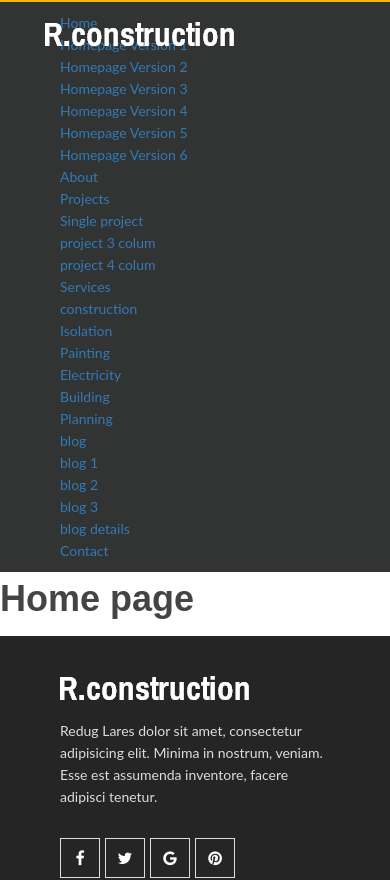
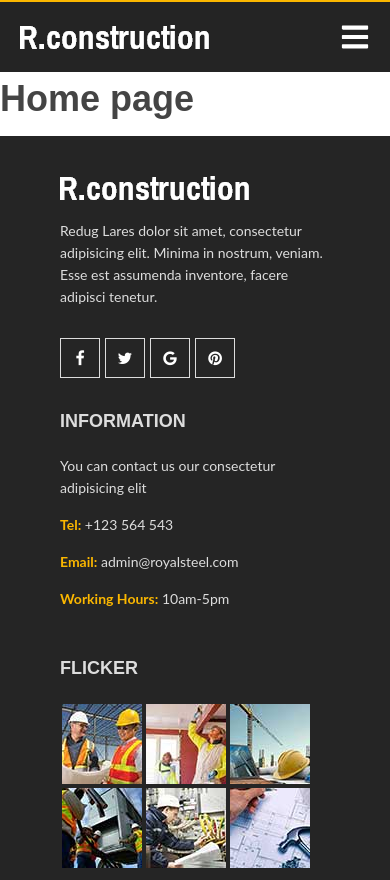
Before and after one commit to codeshift-az/azsur.az, a React (Vite) app: page /en/ in a window 390 px wide. Shown: the top 880 px of the page. Built offline with nearby package versions, Linux system fonts and the light colour scheme.

Commit message:
header/footer updated

```diff
--- a/package.json
+++ b/package.json
@@ -21,6 +21,7 @@
     "react-dom": "^18.3.1",
     "react-helmet-async": "^2.0.5",
     "react-i18next": "^14.1.2",
+    "react-icons": "^5.3.0",
     "react-redux": "^9.1.2",
     "react-router-dom": "^6.24.0"
   },
--- a/src/assets/css/style.css
+++ b/src/assets/css/style.css
@@ -231,14 +231,7 @@ body {
 .mainmenu ul#nav> li> a{
   position:relative;
 }
-.mainmenu ul#nav > li > a::after {
-  content: "";
-  font-family: fontawesome;
-  font-size: 17px;
-  position: absolute;
-  right: -3px;
-  top: 1px;
-}
+
 .mainmenu ul li:nth-child(2) a:after{
 	display:none;
 }
@@ -1379,7 +1372,7 @@ tab-menu {
 /*  16.service page Area
 /*----------------------------------------*/
 .breadcrumb-area {
-  background: rgba(0, 0, 0, 0) url("/src/assets/images/background/ser.jpg") no-repeat scroll center top / cover ;
+  background: rgba(0, 0, 0, 0)  no-repeat scroll center top / cover ;
   background-attachment: fixed;
 }
 .overly-bread {
@@ -2071,3 +2064,11 @@ width: 100%;
     border: 1px solid #FBB700;
     background:#FBB700;
 }
+
+
+.mobile-header{
+  display: flex;
+  justify-content: space-between;
+  align-items: center;
+  padding: 20px;
+}
--- a/src/components/Layout/Footer/index.tsx
+++ b/src/components/Layout/Footer/index.tsx
@@ -18,10 +18,10 @@ const Footer = () => {
               <p> Redug Lares dolor sit amet, consectetur adipisicing elit. Minima in nostrum, veniam. Esse est assumenda inventore, facere adipisci tenetur.</p>
               <div className="footer-icons">
                 <ul>
-                  <li><a href="#"><i className="fa fa-facebook" /></a></li>
-                  <li><a href="#"><i className="fa fa-twitter" /></a></li>
-                  <li><a href="#"><i className="fa fa-google" /></a></li>
-                  <li><a href="#"><i className="fa fa-pinterest" /></a></li>
+                  <li><Link to="#"><i className="fa fa-facebook" /></Link></li>
+                  <li><Link to="#"><i className="fa fa-twitter" /></Link></li>
+                  <li><Link to="#"><i className="fa fa-google" /></Link></li>
+                  <li><Link to="#"><i className="fa fa-pinterest" /></Link></li>
                 </ul>
               </div>
             </div>
@@ -47,12 +47,12 @@ const Footer = () => {
             <div className="footer-head">
               <h4>flicker</h4>
               <div className="flicker-img">
-                <a href="#"><img src="/src/assets/images/footer/1.jpg" /></a>
-                <a href="#"><img src="/src/assets/images/footer/7.jpg" /></a>
-                <a href="#"><img src="/src/assets/images/footer/8.jpg" /></a>
-                <a href="#"><img src="/src/assets/images/footer/4.jpg" /></a>
-                <a href="#"><img src="/src/assets/images/footer/5.jpg" /></a>
-                <a href="#"><img src="/src/assets/images/footer/6.jpg" /></a>
+                <Link to="#"><img src="/src/assets/images/footer/1.jpg" /></Link>
+                <Link to="#"><img src="/src/assets/images/footer/7.jpg" /></Link>
+                <Link to="#"><img src="/src/assets/images/footer/8.jpg" /></Link>
+                <Link to="#"><img src="/src/assets/images/footer/4.jpg" /></Link>
+                <Link to="#"><img src="/src/assets/images/footer/5.jpg" /></Link>
+                <Link to="#"><img src="/src/assets/images/footer/6.jpg" /></Link>
               </div>
             </div>
           </div>
@@ -64,15 +64,15 @@ const Footer = () => {
               <div className="popular-tag">
                 <h4>tags</h4>
                 <ul>
-                  <li><a href="#">Building</a></li>
-                  <li><a href="#">Isolation</a></li>
-                  <li><a href="#">Interior</a></li>
-                  <li><a href="#">Electrical</a></li>
-                  <li><a href="#">Energy</a></li>
-                  <li><a href="#">floring</a></li>
-                  <li><a href="#">painting</a></li>
-                  <li><a href="#">Building</a></li>
-                  <li><a href="#">Building</a></li>
+                  <li><Link to="#">Building</Link></li>
+                  <li><Link to="#">Isolation</Link></li>
+                  <li><Link to="#">Interior</Link></li>
+                  <li><Link to="#">Electrical</Link></li>
+                  <li><Link to="#">Energy</Link></li>
+                  <li><Link to="#">floring</Link></li>
+                  <li><Link to="#">painting</Link></li>
+                  <li><Link to="#">Building</Link></li>
+                  <li><Link to="#">Building</Link></li>
                 </ul>
               </div>
             </div>
--- a/src/components/Layout/Header/index.tsx
+++ b/src/components/Layout/Header/index.tsx
@@ -1,9 +1,8 @@
 // components
 import SearchBar from "./SearchBar";
 import { Link } from "react-router-dom";
-// components
-
 import { LOGO } from "@/assets/images";
+import {FaBars} from 'react-icons/fa'
 
 const Header = () => {
 
@@ -16,20 +15,20 @@ const Header = () => {
         <div className="col-lg-8 col-md-8 col-sm-7">
           <div className="topbar-left">
             <ul>
-              <li><a href="#" style={{fontSize:10}}><i className="fa fa-map-marker" />  76, Building- Avenue-16, London </a></li>
-              <li><a href="#" style={{fontSize:10}}><i className="fa fa-envelope" /> info@royalsteel.com</a></li>
-              <li className="hidden-sm" ><a href="#" style={{fontSize:10}}><i className="fa fa-phone" /> + (1800) - 354 - 586</a></li>
+              <li><Link to="#" style={{fontSize:10}}><i className="fa fa-map-marker" />  76, Building- Avenue-16, London </Link></li>
+              <li><Link to="#" style={{fontSize:10}}><i className="fa fa-envelope" /> info@royalsteel.com</Link></li>
+              <li className="hidden-sm" ><Link to="#" style={{fontSize:10}}><i className="fa fa-phone" /> + (1800) - 354 - 586</Link></li>
             </ul>
           </div>
         </div>
         <div className="col-lg-4 col-md-4 col-sm-5">
           <div className="topbar-right">
             <ul>
-              <li><a href="#"><i className="fa fa-facebook" /></a></li>
-              <li><a href="#"><i className="fa fa-twitter" /></a></li>
-              <li><a href="#"><i className="fa fa-google" /></a></li>
-              <li><a href="#"><i className="fa fa-skype" /></a></li>
-              <li><a href="#"><i className="fa fa-pinterest" /></a></li>
+            <li><Link to="#"><i className="fa fa-facebook" /></Link></li>
+            <li><Link to="#"><i className="fa fa-twitter" /></Link></li>
+            <li><Link to="#"><i className="fa fa-google" /></Link></li>
+            <li><Link to="#"><i className="fa fa-skype" /></Link></li>
+            <li><Link to="#"><i className="fa fa-pinterest" /></Link></li>
             </ul>
           </div>
         </div>
@@ -57,43 +56,12 @@ const Header = () => {
             <div className="mainmenu">
               <nav>
                 <ul id="nav">
-                  <li className="active"><a href="index-2.html">Home</a>
-                    <ul className="sub-menu">
-                      <li><a href="index-2.html">Homepage Version 1</a></li>
-                      <li><a href="index-3.html">Homepage Version 2</a></li>
-                      <li><a href="index-4.html">Homepage Version 3</a></li>
-                      <li><a href="index-5.html">Homepage Version 4</a></li>
-                      <li><a href="index-6.html">Homepage Version 5</a></li>
-                      <li><a href="index-6.html">Homepage Version 6</a></li>
-                    </ul>
-                  </li>
-                  <li><a href="about.html">About</a></li>
-                  <li><a href="project.html">Projects</a>
-                    <ul className="sub-menu">
-                      <li><a href="project-2.html">Single project</a></li>
-                      <li><a href="project-1.html">project 3 colum</a></li>
-                      <li><a href="project-3.html">project 4 colum</a></li>
-                    </ul>
-                  </li>
-                  <li><a href="services.html">Services</a>
-                    <ul className="sub-menu">
-                      <li><a href="construction.html">construction</a></li>
-                      <li><a href="isolation.html">Isolation</a></li>
-                      <li><a href="painting.html">Painting</a></li>
-                      <li><a href="electrcity.html">Electricity</a></li>
-                      <li><a href="building.html">Building</a></li>
-                      <li><a href="planning.html">Planning</a></li>
-                    </ul>
-                  </li>
-                  <li><a href="blog.html">blog</a>
-                    <ul className="sub-menu">
-                      <li><a href="Blog-1.html">blog 1</a></li>
-                      <li><a href="Blog-2.html">blog 2</a></li>
-                      <li><a href="Blog-3.html">blog 3</a></li>
-                      <li><a href="Blog-details.html">blog details</a></li>
-                    </ul>
-                  </li>
-                  <li><a href="contact-us.html">Contact</a></li>
+                  <li className="active"><Link to="">Home</Link></li>
+                  <li><Link to="">About</Link></li>
+                  <li><Link to="">Projects</Link></li>
+                  <li><Link to="">Services</Link></li>
+                  <li><Link to="">blog</Link></li>
+                  <li><Link to="/contact">Contact</Link></li>
                 </ul>
               </nav>
             </div>
@@ -103,59 +71,9 @@ const Header = () => {
       </div>
       {/* header-area end */}
       {/* mobile-menu-area start */}
-      <div className="mobile-menu-area hidden-lg hidden-md hidden-sm">
-        <div className="container">
-          <div className="row">
-            <div className="col-md-12">
-              <div className="mobile-menu">
-                <div className="logo">
-                  <a href="index-2.html"><img src={LOGO} /></a>
-                </div>
-                <nav id="dropdown">
-                  <ul>
-                    <li><a href="index-2.html">Home</a>
-                      <ul className="sub-menu">
-                        <li><a href="index-2.html">Homepage Version 1</a></li>
-                        <li><a href="index-3.html">Homepage Version 2</a></li>
-                        <li><a href="index-4.html">Homepage Version 3</a></li>
-                        <li><a href="index-5.html">Homepage Version 4</a></li>
-                        <li><a href="index-6.html">Homepage Version 5</a></li>
-                        <li><a href="index-6.html">Homepage Version 6</a></li>
-                      </ul>
-                    </li>
-                    <li><a href="about.html">About</a></li>
-                    <li><a href="project.html">Projects</a>
-                      <ul className="sub-menu">
-                        <li><a href="project-2.html">Single project</a></li>
-                        <li><a href="project-1.html">project 3 colum</a></li>
-                        <li><a href="project-3.html">project 4 colum</a></li>
-                      </ul>
-                    </li>
-                    <li><a href="services.html">Services</a>
-                      <ul className="sub-menu">
-                        <li><a href="construction.html">construction</a></li>
-                        <li><a href="isolation.html">Isolation</a></li>
-                        <li><a href="painting.html">Painting</a></li>
-                        <li><a href="electrcity.html">Electricity</a></li>
-                        <li><a href="building.html">Building</a></li>
-                        <li><a href="planning.html">Planning</a></li>
-                      </ul>
-                    </li>
-                    <li><a href="blog.html">blog</a>
-                      <ul className="sub-menu">
-                        <li><a href="Blog-1.html">blog 1</a></li>
-                        <li><a href="Blog-2.html">blog 2</a></li>
-                        <li><a href="Blog-3.html">blog 3</a></li>
-                        <li><a href="Blog-details.html">blog details</a></li>
-                      </ul>
-                    </li>
-                    <li><a href="contact-us.html">Contact</a></li>
-                  </ul>
-                </nav>
-              </div>
-            </div>
-          </div>
-        </div>
+      <div className=" mobile-header hidden-lg hidden-md hidden-sm">
+        <Link to="/"><img src={LOGO}/></Link>
+        <FaBars size={30} color="white"/>
       </div>
       {/* mobile-menu-area end */}
     </div>
--- a/src/main.tsx
+++ b/src/main.tsx
@@ -14,6 +14,7 @@ import { HelmetProvider } from "react-helmet-async";
 // i18n
 import "./i18n";
 
+// css
 import '../src/assets/css/style.css'
 import '../src/assets/css/responsive.css'
 
```
Also changed, not shown: 1 other file (tests, documents, lock files or other folders).
